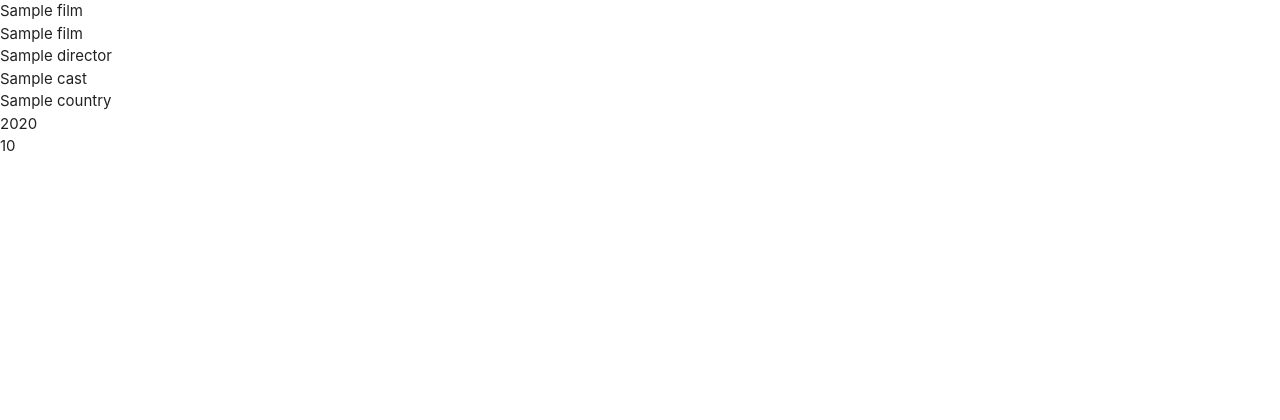
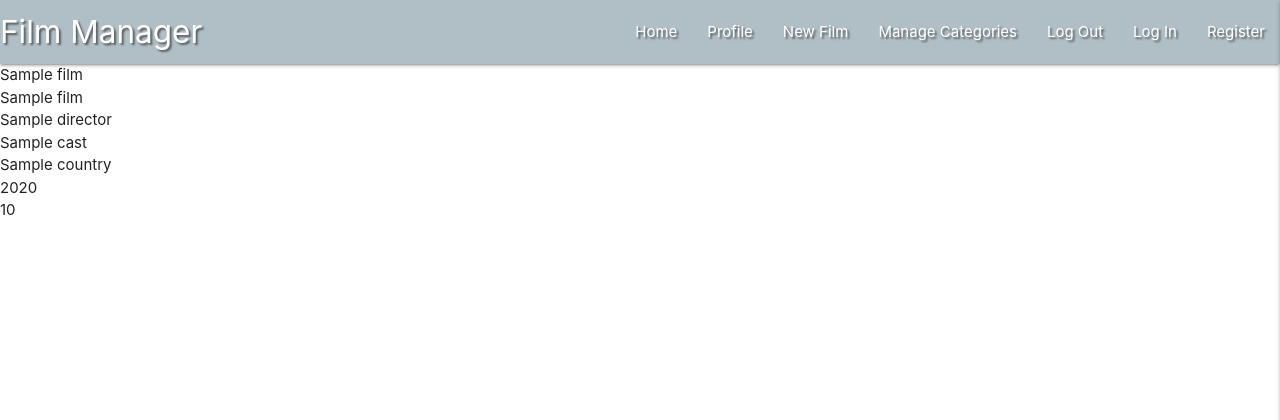
Before and after one commit to aounhe/MS3-resubmit2, a Flask app: page / in a window 1280 px wide. Shown: the top 420 px of the page. Run offline with Flask 3, Linux system fonts and the light colour scheme; a database or web service that is not in the repository returns one stand-in record (values such as "Sample title"); some libraries are stand-ins or nearby versions.

Commit message:
Added navbar and side nav

```diff
--- a/static/css/style.css
+++ b/static/css/style.css
@@ -0,0 +1,3 @@
+.text-shadow {
+    text-shadow: 2px 2px 2px rgba(0, 0, 0, 0.5);
+}
--- a/static/js/script.js
+++ b/static/js/script.js
@@ -0,0 +1,20 @@
+/*
+    jQuery for MaterializeCSS initialization
+*/
+
+$(document).ready(function () {
+    $(".sidenav").sidenav({edge: "right"});
+});
+
+
+
+
+
+/*
+    vanilla JavaScript for MaterializeCSS initialization
+*/
+
+// document.addEventListener('DOMContentLoaded', function () {
+//     let sidenavs = document.querySelectorAll(".sidenav");
+//     let sidenavsInstance = M.Sidenav.init(sidenavs, {edge: "right"});
+// });
--- a/templates/base.html
+++ b/templates/base.html
@@ -13,6 +13,37 @@
 </head>
 <body>
 
+	<header>
+        <!-- top navbar -->
+		<nav class="nav-extended text-shadow #b0bec5 blue-grey lighten-3">
+			<div class="nav-wrapper">
+				<a href="{{ url_for('get_films') }}" class="brand-logo">Film Manager</a>
+				<a href="#" data-target="mobile-demo" class="sidenav-trigger right"><i class="fas fa-bars"></i></a>
+				<ul class="right hide-on-med-and-down">
+					<li><a href="{{ url_for('get_films') }}">Home</a></li>
+					<li><a href="#">Profile</a></li>
+					<li><a href="#">New Film</a></li>
+					<li><a href="#">Manage Categories</a></li>
+					<li><a href="#">Log Out</a></li>
+					<li><a href="#">Log In</a></li>
+					<li><a href="#">Register</a></li>
+				</ul>
+			</div>
+		</nav>
+
+        <!-- mobile sidenav -->
+		<ul class="sidenav" id="mobile-demo">
+            <li><h4 class="center-align light-blue-text text-darken 4">Film Manager</h4></li>
+            <li><a href="{{ url_for('get_films') }}">Home</a></li>
+            <li><a href="#">Profile</a></li>
+            <li><a href="#">New Film</a></li>
+            <li><a href="#">Manage Categories</a></li>
+            <li><a href="#">Log Out</a></li>
+            <li><a href="#">Log In</a></li>
+            <li><a href="#">Register</a></li>
+		</ul>
+	</header>
+
     {% block content %}
     {% endblock %}
 
```
